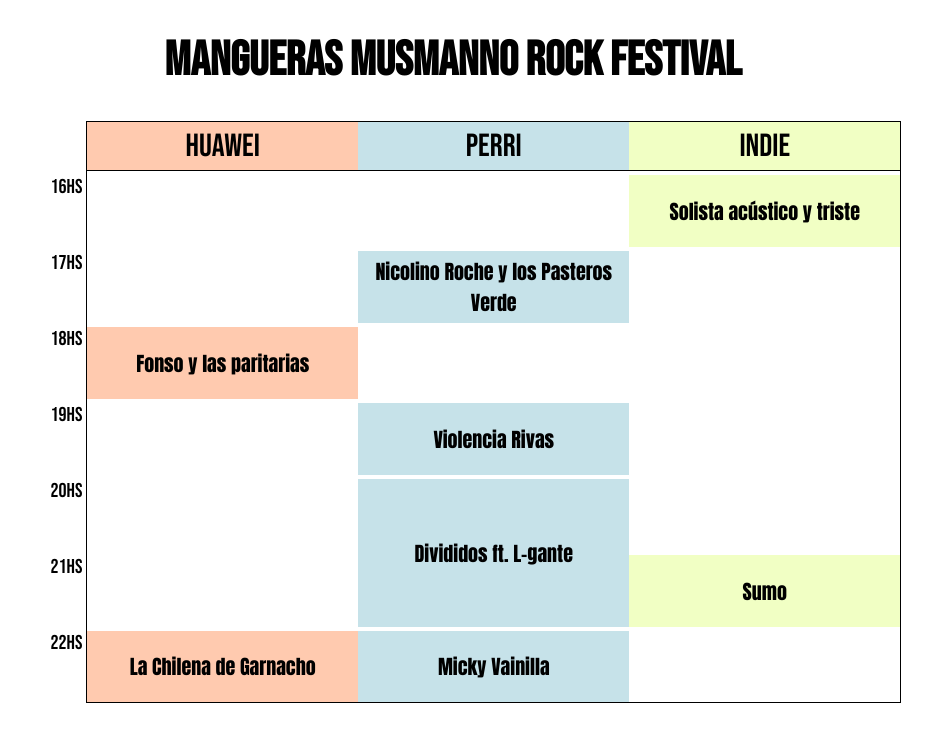
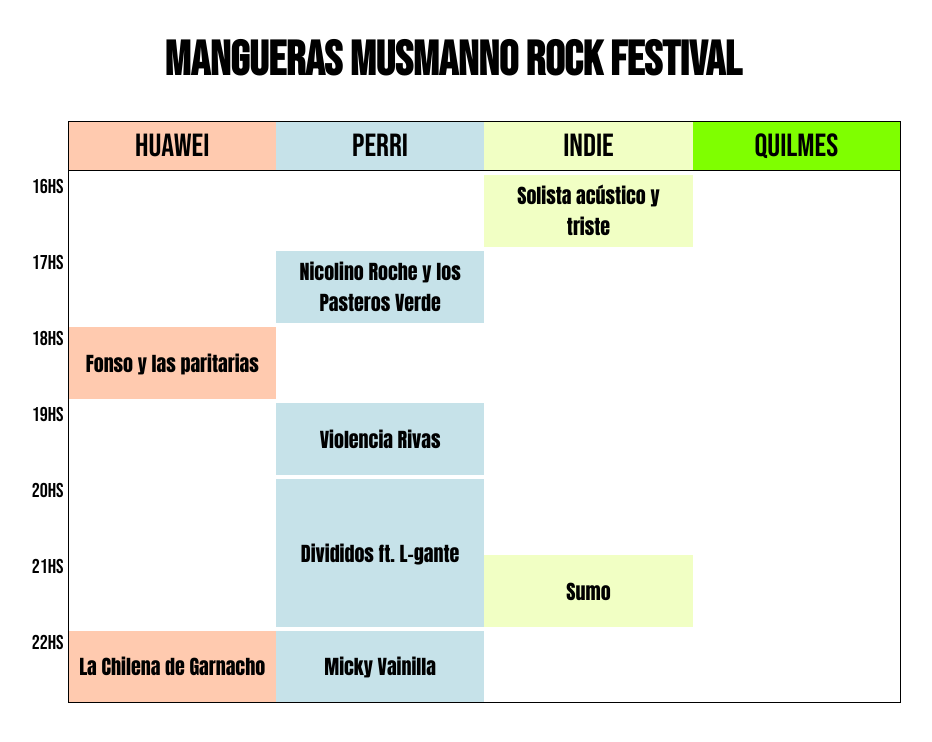
Before and after one commit to LucasBehrend/Mangueras-Musmanno-Rock-Festival, a plain HTML site: page index.html in a window 1280 px wide. Shown: the whole page, without its empty margins (187-1119 px from the left). Drawn offline with Linux system fonts and the light colour scheme.

Commit message:
create branch NewStage

```diff
--- a/index.html
+++ b/index.html
@@ -23,6 +23,7 @@
                 <div class="name huawei">Huawei</div>
                 <div class="name perri" >Perri</div>
                 <div class="name indie" >Indie</div>
+                <div class="name quilmes" >Quilmes</div>
                 <div class="band perri" style="grid-row-start: 3;">Nicolino Roche y los Pasteros Verde</div>
                 <div class="band indie" style="grid-row-start: 2;">Solista acústico y triste</div>
                 <div class="band huawei" style="grid-row-start: 4;">Fonso y las paritarias</div>
--- a/styles.css
+++ b/styles.css
@@ -22,7 +22,7 @@
 
 .timetable{
     display: grid;
-    grid-template-columns: 0.3fr 1fr 1fr 1fr;
+    grid-template-columns: 0.3fr 1fr 1fr 1fr 1fr;
     grid-template-rows: 50px 1fr 1fr 1fr 1fr 1fr 1fr 1fr;
     row-gap: 4px;
     width: fit-content;
@@ -76,3 +76,7 @@
     background-color: #f1ffc4;
     grid-column: 3 / 4;
 }
+.quilmes{
+    background-color: chartreuse;
+    grid-column: 4 / 5;
+}
```
